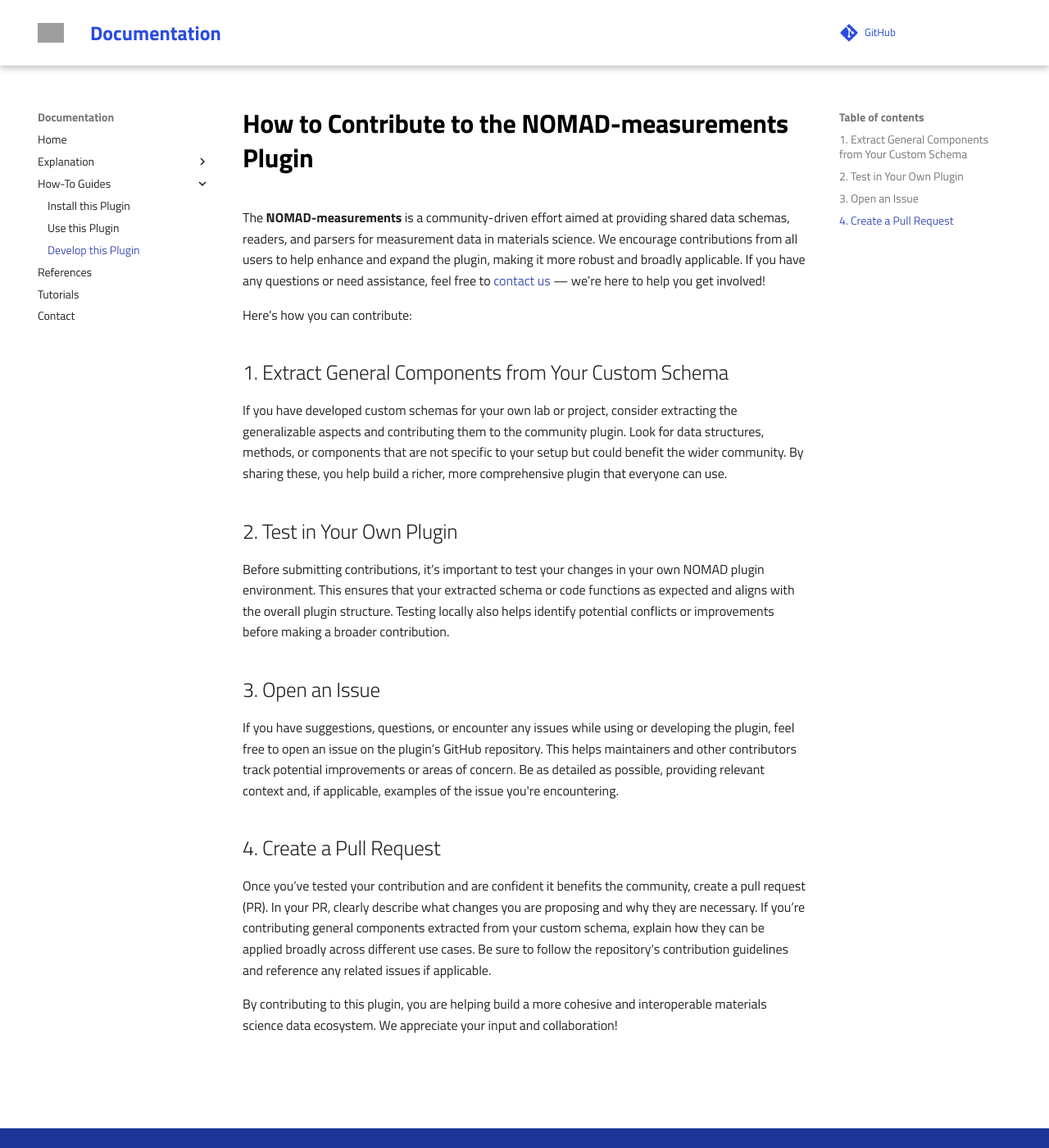
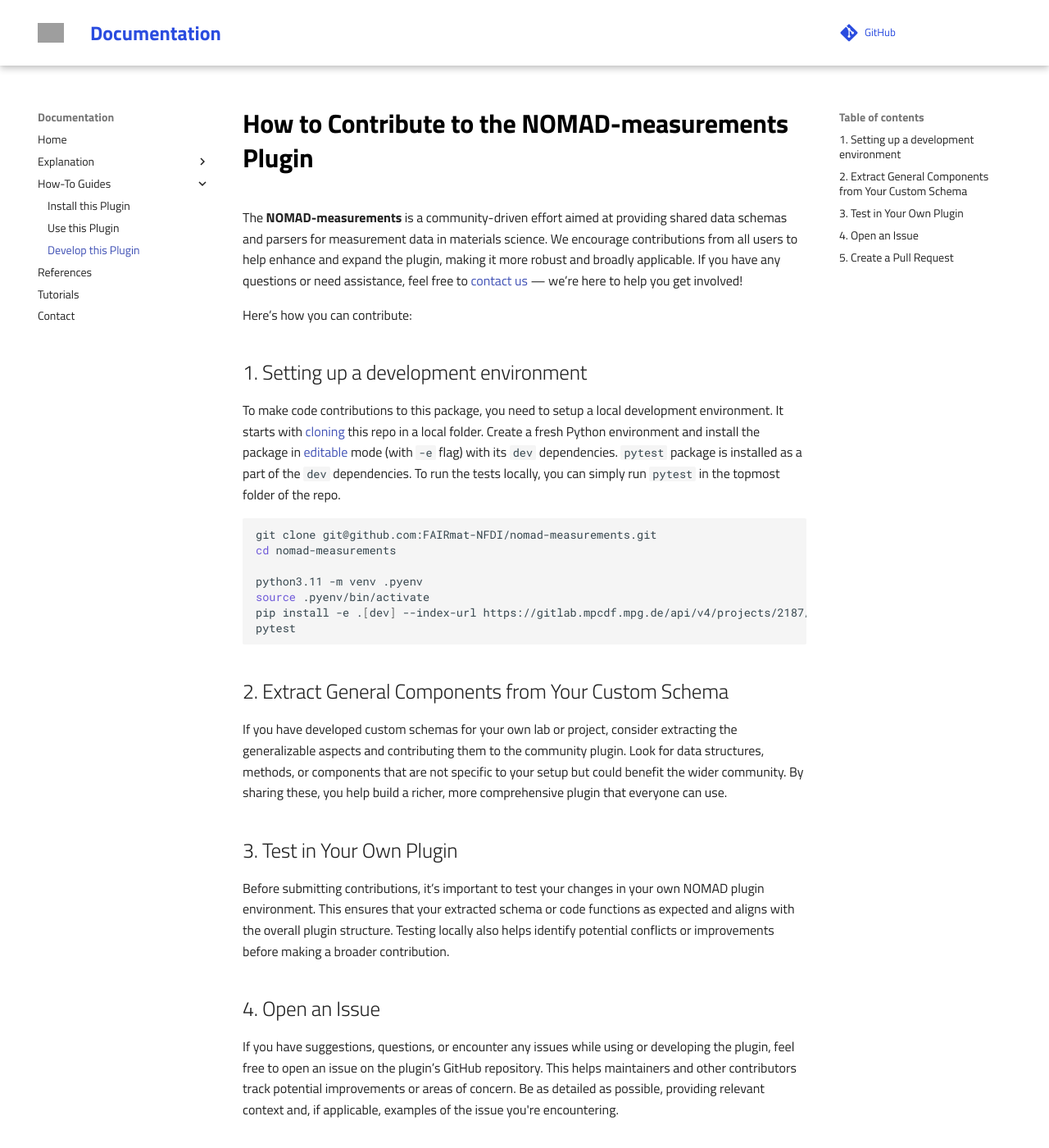
Before and after one commit to FAIRmat-NFDI/nomad-measurements, an MkDocs documentation site: the page built from docs/how_to/develop.md, in a window 1280 px wide and 1400 px high. Shown: the whole window at 82% size. Built offline with MkDocs 1.6.1 and Material for MkDocs 9.7.7, drawn with Linux system fonts in a browser that asks for light colours; comment, search, counter and statistics services are not loaded; some of the changed text lies outside the part shown; grey boxes are pictures that could not be loaded.

Commit message:
Add setup for dev env; remove unused file, correct spells, revise contact details

````diff
--- a/docs/how_to/develop.md
+++ b/docs/how_to/develop.md
@@ -1,23 +1,47 @@
 # How to Contribute to the NOMAD-measurements Plugin
 
-The **NOMAD-measurements** is a community-driven effort aimed at providing shared data schemas, readers, and parsers for measurement data in materials science. We encourage contributions from all users to help enhance and expand the plugin, making it more robust and broadly applicable. If you have any questions or need assistance, feel free to [contact us](../contact.md) — we’re here to help you get involved!
+The **NOMAD-measurements** is a community-driven effort aimed at providing shared data schemas and parsers for measurement data in materials science. We encourage contributions from all users to help enhance and expand the plugin, making it more robust and broadly applicable. If you have any questions or need assistance, feel free to [contact us](../contact.md) — we’re here to help you get involved!
 
 Here’s how you can contribute:
 
-## 1. Extract General Components from Your Custom Schema
+## 1. Setting up a development environment
+
+To make code contributions to this package, you need to setup a local development environment. It starts with
+[cloning](https://docs.github.com/en/repositories/creating-and-managing-repositories/cloning-a-repository)
+this repo in a local folder.
+Create a fresh Python environment and install the package in
+[editable](https://pip.pypa.io/en/stable/topics/local-project-installs/#editable-installs)
+ mode (with `-e` flag) with its
+`dev` dependencies. `pytest` package is installed as a part of the `dev` dependencies.
+To run the tests locally, you can simply run `pytest` in the topmost folder of the repo.
+
+```sh
+git clone git@github.com:FAIRmat-NFDI/nomad-measurements.git
+cd nomad-measurements
+
+python3.11 -m venv .pyenv
+source .pyenv/bin/activate
+pip install -e .[dev] --index-url https://gitlab.mpcdf.mpg.de/api/v4/projects/2187/packages/pypi/simple
+pytest
+```
+
+## 2. Extract General Components from Your Custom Schema
 
 If you have developed custom schemas for your own lab or project, consider extracting the generalizable aspects and contributing them to the community plugin. Look for data structures, methods, or components that are not specific to your setup but could benefit the wider community. By sharing these, you help build a richer, more comprehensive plugin that everyone can use.
 
-## 2. Test in Your Own Plugin
+## 3. Test in Your Own Plugin
 
 Before submitting contributions, it’s important to test your changes in your own NOMAD plugin environment. This ensures that your extracted schema or code functions as expected and aligns with the overall plugin structure. Testing locally also helps identify potential conflicts or improvements before making a broader contribution.
 
-## 3. Open an Issue
+## 4. Open an Issue
 
 If you have suggestions, questions, or encounter any issues while using or developing the plugin, feel free to open an issue on the plugin’s GitHub repository. This helps maintainers and other contributors track potential improvements or areas of concern. Be as detailed as possible, providing relevant context and, if applicable, examples of the issue you're encountering.
 
-## 4. Create a Pull Request
+## 5. Create a Pull Request
 
-Once you’ve tested your contribution and are confident it benefits the community, create a pull request (PR). In your PR, clearly describe what changes you are proposing and why they are necessary. If you’re contributing general components extracted from your custom schema, explain how they can be applied broadly across different use cases. Be sure to follow the repository's contribution guidelines and reference any related issues if applicable.
+Once you’ve tested your contribution and are confident it benefits the community, create a
+[pull request](https://docs.github.com/en/pull-requests/collaborating-with-pull-requests/proposing-changes-to-your-work-with-pull-requests/about-pull-requests)
+(PR).
+In your PR, clearly describe what changes you are proposing and why they are necessary. If you’re contributing general components extracted from your custom schema, explain how they can be applied broadly across different use cases. Be sure to follow the repository's contribution guidelines and reference any related issues if applicable.
 
 By contributing to this plugin, you are helping build a more cohesive and interoperable materials science data ecosystem. We appreciate your input and collaboration!
````
Also changed, not shown: docs/contact.md (+1 -1 lines), docs/explanation/levelsofschema.md (+1 -1 lines), docs/explanation/schemas.md (+1 -1 lines), docs/explanation/schemas_and_readers.md (deleted, +0 -13 lines).
